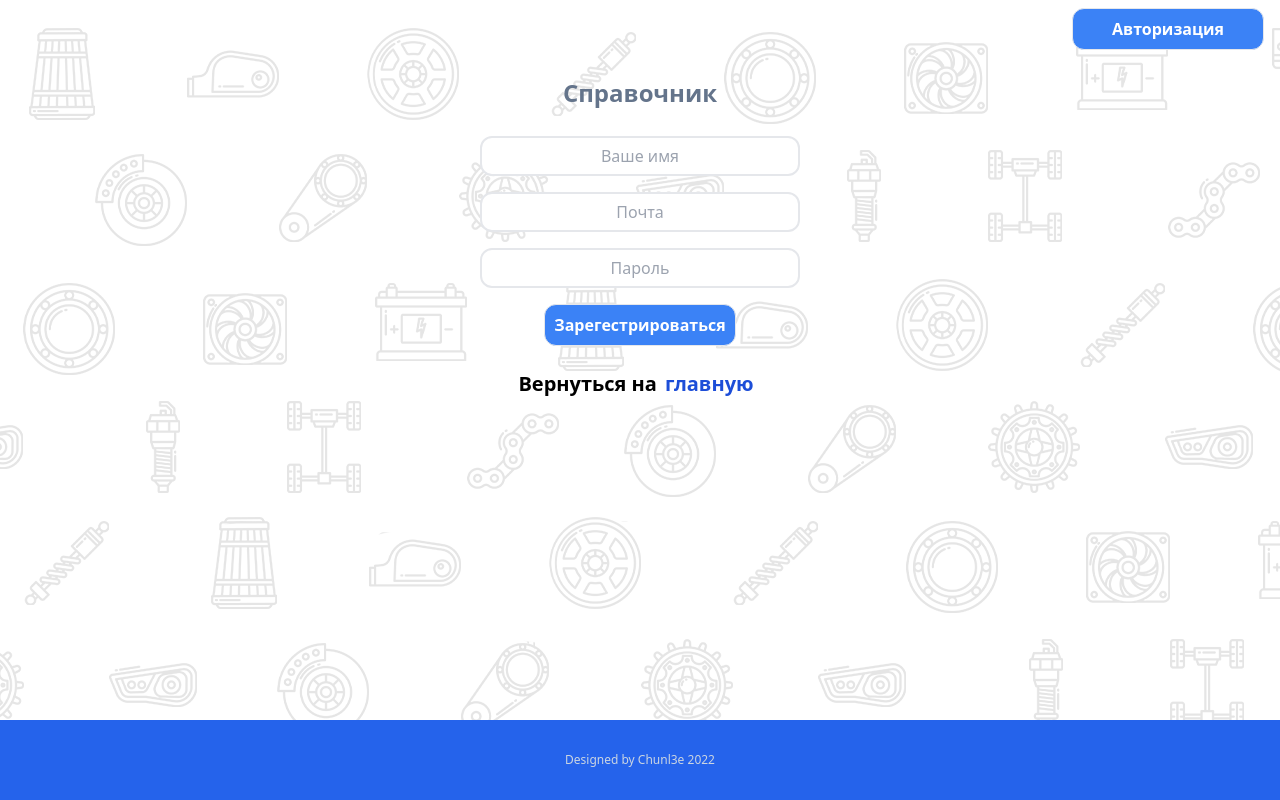
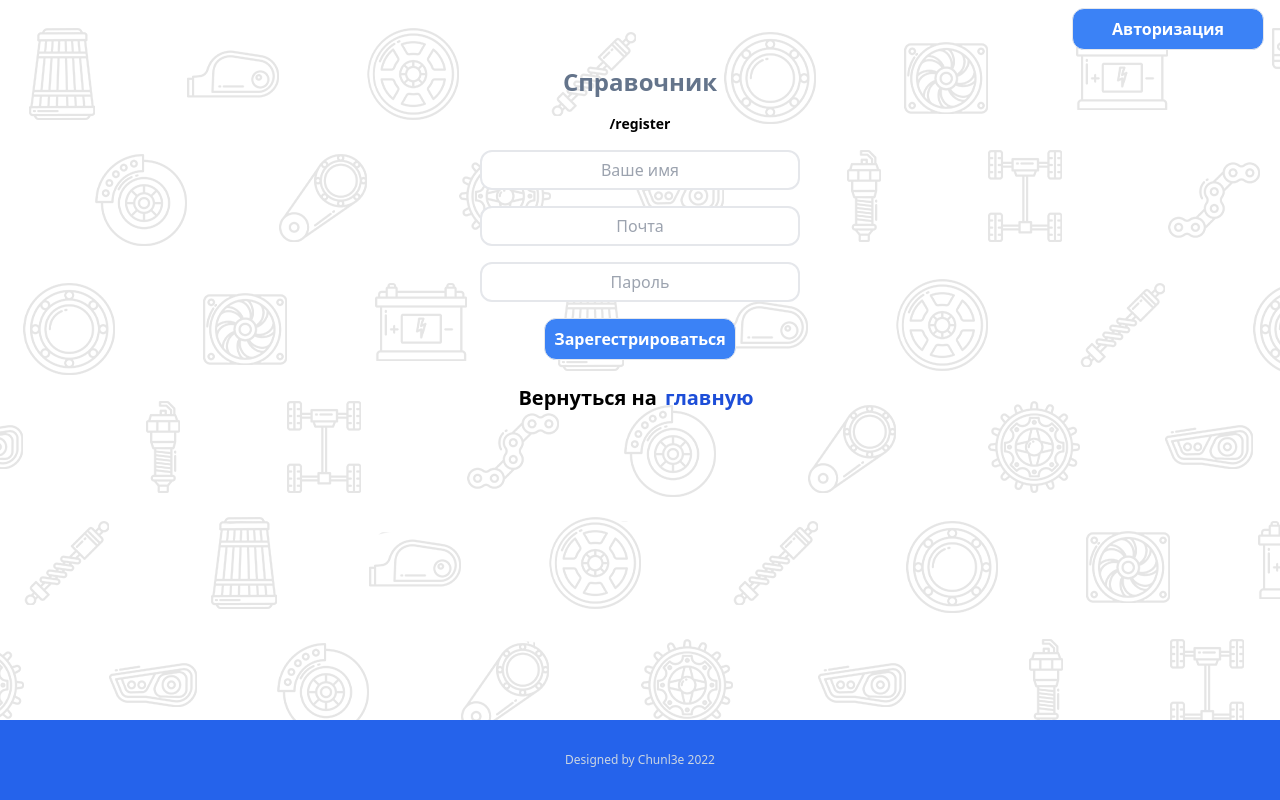
Before and after one commit to ArtofWASD/handbook-react-app, a React (Vite) app: page /register in a window 1280 px wide. Built offline with nearby package versions, Linux system fonts and the light colour scheme; no server answers; the database is empty.

Commit message:
вернули хлебные крошки

```diff
--- a/src/components/cars-list-title/cars-list-title.tsx
+++ b/src/components/cars-list-title/cars-list-title.tsx
@@ -24,7 +24,7 @@ const CarsListTitle: FC<TCarsListTitle> = ({ data }) => {
       animate={{ opacity: 1 }}
       transition={{ delay: 0.7 }}
     >
-      <div className="cars__image grid justify-items-center lg:w-56 w-32 md:w-48 px-2 ">
+      <div className="cars__image grid justify-items-center lg:w-52 w-32 md:w-48 px-2 ">
         <img src={data.imgUrl} alt={data.name} />
       </div>
       <div className="cars__description grid content-center">
--- a/src/components/header/header.tsx
+++ b/src/components/header/header.tsx
@@ -1,9 +1,9 @@
 import Button from "../../ui/button/button";
 import { Link } from "react-router-dom";
-
+import Breadcrumb from "../breadcrumbs/breadcrumbs";
 const Header = () => {
   return (
-    <header className="header grid grid-cols-auto h-32">
+    <header className="header grid">
       <div className="header__button grid justify-self-end px-4 py-2">
         <Link to="login">
           <Button title="Авторизация" className="w-48" />
@@ -14,6 +14,9 @@ const Header = () => {
           Справочник
         </p>
       </div>
+      <div className="hidden md:flex justify-self-center">
+        {location.pathname === "/" && location.pathname.includes('/post') ? null : <Breadcrumb />}
+      </div>
     </header>
   );
 };
--- a/src/components/post-search/post-search.tsx
+++ b/src/components/post-search/post-search.tsx
@@ -10,7 +10,6 @@ import MyInput from "../../ui/input/input";
 import { useAppDispatch, useAppSelector } from "../../utils/hooks";
 import Modal from "../modal/Modal";
 import PartsPostsPreview from "../parts-posts-preview/parts-posts-preview";
-import Breadcrumb from "../breadcrumbs/breadcrumbs";
 
 const PostSearch = () => {
   const dispatch = useAppDispatch();
@@ -38,7 +37,7 @@ const PostSearch = () => {
 
   return (
     <>
-      <div className="search_bar grid justify-self-center">
+      <div className="search_bar grid justify-self-center py-10">
         <form
           onSubmit={(e) => {
             submitFormHandler(e);
@@ -53,9 +52,6 @@ const PostSearch = () => {
             onChangeHandler={(e) => setSearchValue(e.target.value)}
           />
         </form>
-        <div className="hidden md:flex justify-self-start">
-          {location.pathname !== "/" && <Breadcrumb />}
-        </div>
       </div>
       <div>
         <Modal
```
